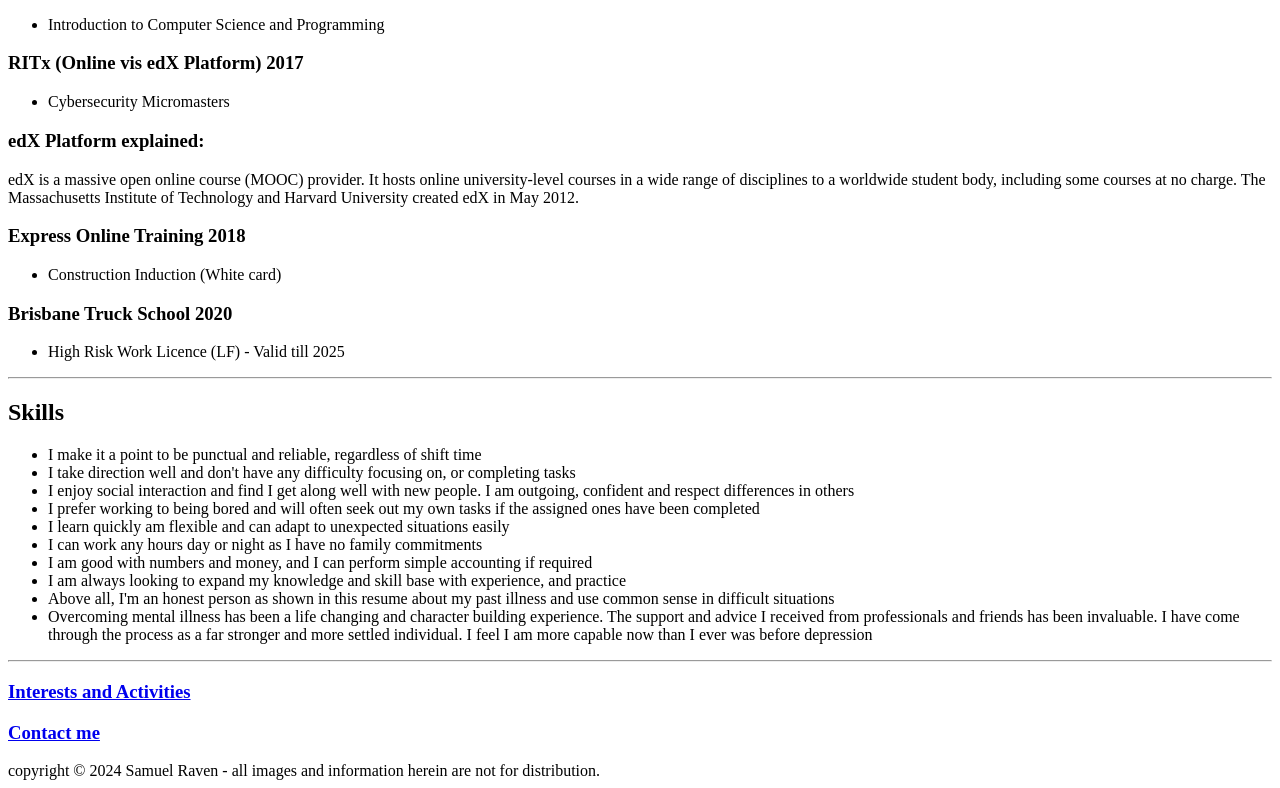
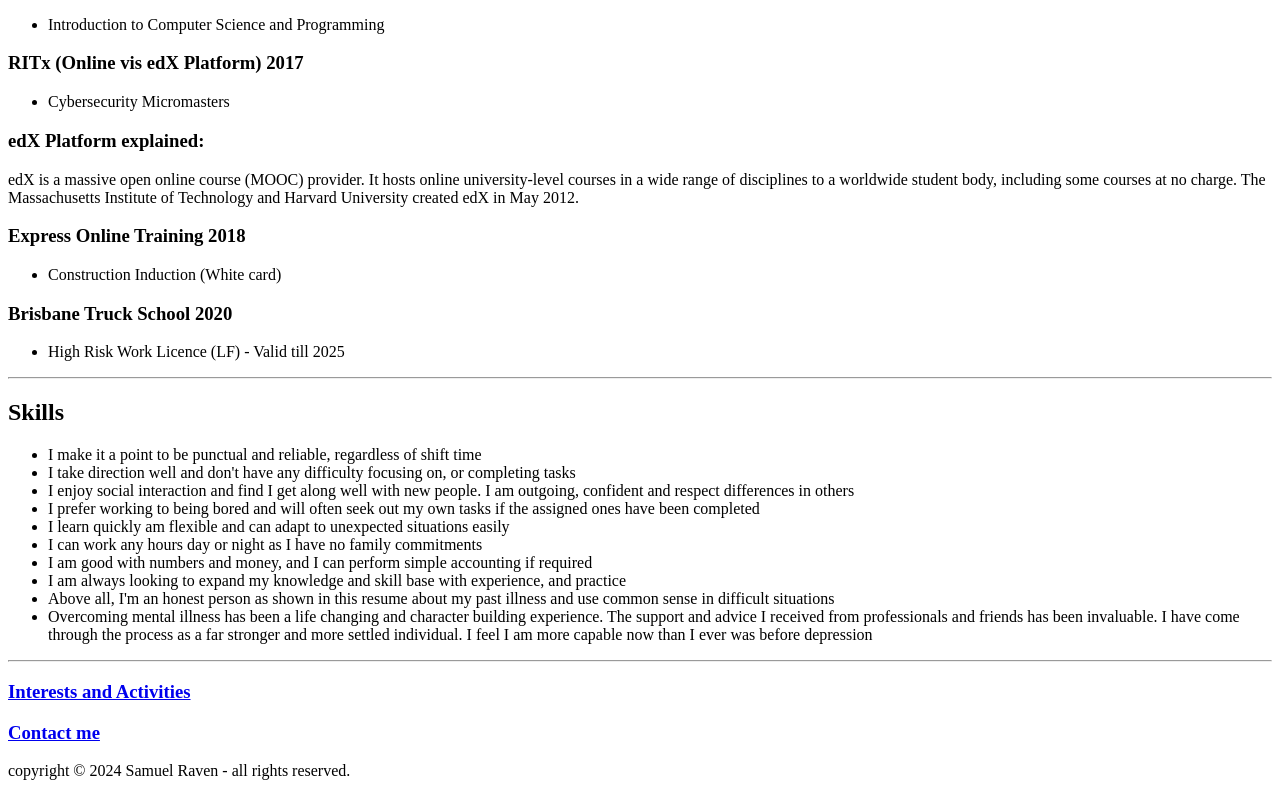
Before and after one commit to smooraven/resume, a plain HTML site: page index.html in a window 1280 px wide. Shown: the part 1603-2391 px from the top of the page. Drawn offline with Linux system fonts and the light colour scheme.

Commit message:
Update index.html

```diff
--- a/index.html
+++ b/index.html
@@ -110,7 +110,7 @@
         <h3><a href="./public/contact.html">Contact me</a></h3>
 
     <footer>
-        copyright © 2024 Samuel Raven - all images and information herein are not for distribution.
+        copyright © 2024 Samuel Raven - all rights reserved.
     </footer>
 
 </body>
```
